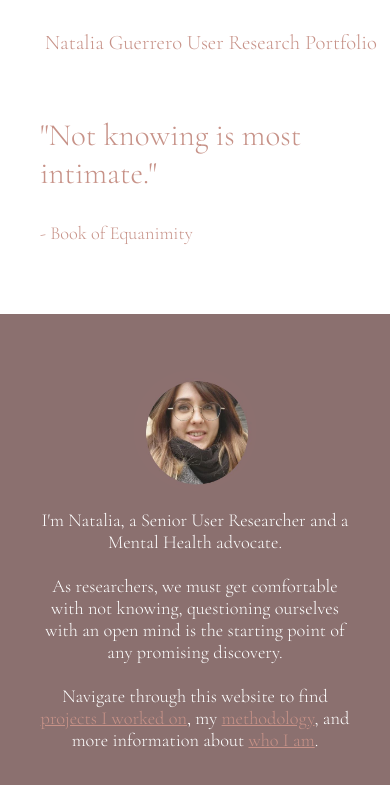
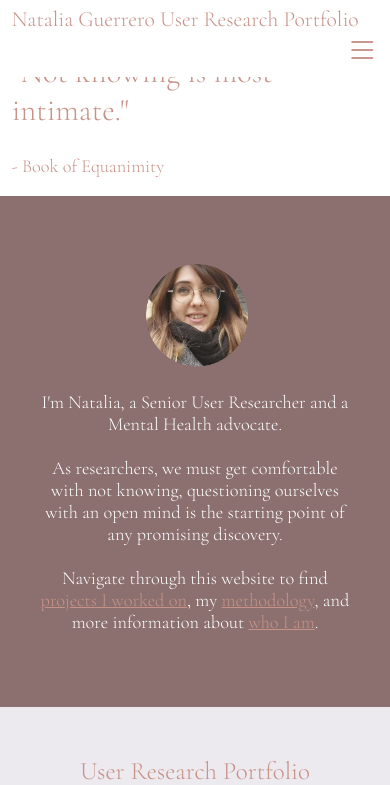
Before and after one commit to AliciaBarrios/natalia_portfolio, a plain HTML site: page src/index.html in a window 390 px wide. Shown: the top 785 px of the page. Drawn offline with nearby package versions, Linux system fonts and the light colour scheme.

Commit message:
Modificación a diseño responsive

```diff
--- a/src/index.html
+++ b/src/index.html
@@ -10,10 +10,14 @@
     <link rel="preconnect" href="https://fonts.googleapis.com">
     <link rel="preconnect" href="https://fonts.gstatic.com" crossorigin>
     <link href="https://fonts.googleapis.com/css2?family=Cormorant+Garamond:wght@300&display=swap" rel="stylesheet">
+    <!--ICON BOOTSTRAP-->
+    <link rel="stylesheet" href="https://cdn.jsdelivr.net/npm/bootstrap-icons@1.7.2/font/bootstrap-icons.css">
 </head>
 <body>
     <header>
         <a class="site_title main_color" href="index.html">Natalia Guerrero User Research Portfolio</a>
+        <i class="bi bi-list main_color"></i>
+        <i class="bi bi-x-lg"></i>
         <nav>
             <ul>
                 <li><a href="case_studies.html" class="main_color">Case Studies</a></li>
--- a/styles.css
+++ b/styles.css
@@ -19,16 +19,20 @@ body{
     text-underline-offset: 5px;
 }
 header{
-    padding: 30px 45px;
+    padding: 1.5% 3%;
     width: 100%;
     position:fixed;
     top: 0;
     left: 0;
     background-color: white;
+    box-sizing: border-box;
 }
 .site_title{
     text-decoration: none;
-    font-size: calc((2 - 1) * 1.2vw + 1rem);
+    font-size: calc((2.2 - 1) * 1.2vw + 1rem);
+}
+i{
+    display: none;
 }
 nav{
     float:right;
@@ -37,7 +41,6 @@ nav ul{
     list-style-type: none;
     margin: 0;
     padding: 0;
-    padding-right: 70px;
 }
 nav ul li{
     padding: 10px;
@@ -51,13 +54,12 @@ nav ul li a{
 #introduction_section{
     max-width: 100%;
     background-color: white;
-    padding: 70px 40px;
-    margin: 20px auto 0;
+    padding: 5% 3%;
+    margin: 2% auto 0;
 }
 #introduction_section h1{
     font-size: calc((4.2 - 1) * 1.2vw + 1rem);
     font-weight: lighter;
-    margin-bottom: 30px;
 }
 #introduction_section aside{
     font-size: calc((1.5 - 1) * 1.2vw + 1rem);
@@ -84,17 +86,16 @@ nav ul li a{
 .main_section{
     max-width: 70%;
     box-sizing: border-box;
-    margin: 150px auto 0;
+    margin: 16% auto 0;
 }
 .main_section h1{
     text-align: center;
     font-size: calc((4.2 - 1) * 1.2vw + 1rem);
-    margin: 50px 0;
 }
 .main_section article{
     max-width: 100%;
     display: inline-block;
-    margin: 40px 0;
+    margin: 7.5% 0;
 }
 .main_section article h2{
     font-size: calc((2.8 - 1) * 1.2vw + 1rem);
@@ -139,6 +140,11 @@ footer a{
 }
 
 @media screen and (max-width: 768px){
+    i{
+        display: inline;
+        float: right;
+        font-size: 2rem;
+    }
     nav{
         display: none;
     }
```
Also changed, not shown: src/about.html (+3 -0 lines), src/case_studies.html (+3 -0 lines), src/methods.html (+3 -0 lines).
